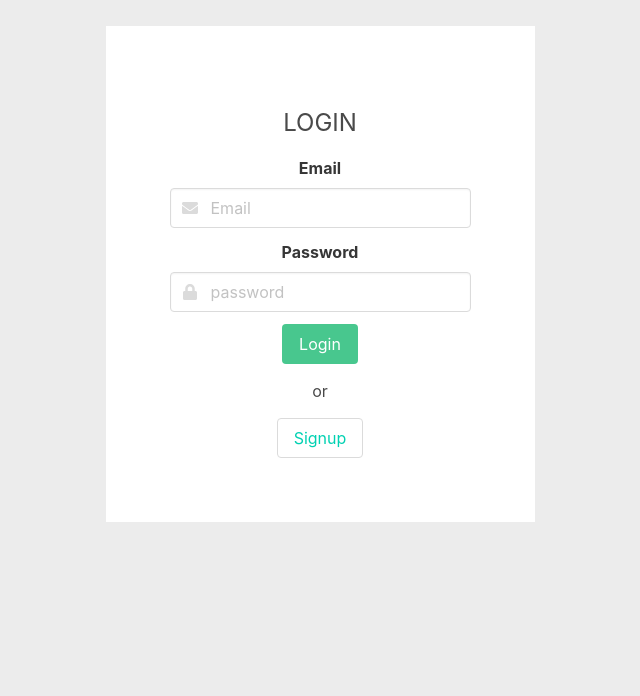
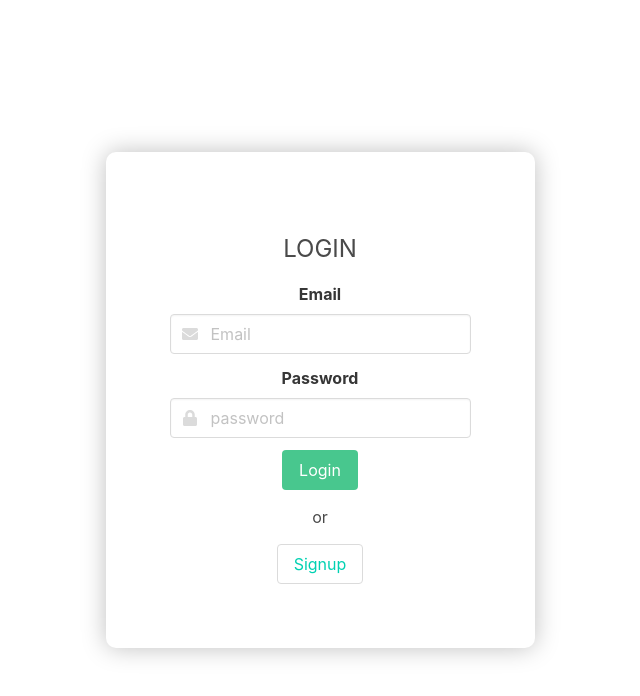
Before and after one commit to Tresor11/final-capstone, a React (Create React App) app: page /login in a window 1280 px wide. Shown: the top 696 px of the page, without its empty margins (320-960 px from the left). Built offline with nearby package versions, Linux system fonts and the light colour scheme.

Commit message:
add shadow to the forms

```diff
--- a/src/containers/LoginForm.js
+++ b/src/containers/LoginForm.js
@@ -45,7 +45,7 @@ class LoginForm extends React.Component {
     const { email, password } = this.state;
     return (
       <div className="wrap">
-        <div className="login-form">
+        <div className="reg-form">
           <h4 className="form-control new-book-text is-size-4">LOGIN</h4>
           <form className="form-control" onSubmit={this.handleSubmit}>
             <div className="field">
--- a/src/containers/SignupFrom.js
+++ b/src/containers/SignupFrom.js
@@ -61,7 +61,7 @@ class SignupForm extends React.Component {
     } = this.state;
     return (
       <div className="wrap">
-        <div className="signup-form">
+        <div className="reg-form">
           <h4 className="form-control new-book-text">CREATE ACCOUNT</h4>
           <form className="form-control" onSubmit={this.handleSubmit}>
 
@@ -155,7 +155,7 @@ class SignupForm extends React.Component {
             </div>
           </form>
           <h4>-Have an account?-</h4>
-          <Link to="/" className="button has-text-info">Login</Link>
+          <Link to="/login" className="button has-text-info">Login</Link>
         </div>
       </div>
     );
--- a/src/styles/_login.scss
+++ b/src/styles/_login.scss
@@ -1,20 +1,32 @@
 .wrap {
   display: flex;
   justify-content: center;
-  height: 100%;
-  width: 100%;
+  min-height: 100vh;
+  min-width: 100vw;
+  overflow: hidden;
   align-items: center;
+  background-color: white;
 }
 
-.login-form {
+.reg-form {
   width: auto;
   height: auto;
   background-color: white;
   text-align: center;
   margin: 2% 0;
   padding: 5%;
+  border-radius: 10px;
+
+  -webkit-box-shadow: 0px 0px 25px 0px rgba(0,0,0,0.25);
+  box-shadow: 0px 0px 25px 0px rgba(0,0,0,0.25);
 
   h4 {
     padding: 5% 0%;
   }
 }
+
+@media screen and (max-width:768px){
+  .login-form{
+    width: 80%;
+  }
+}
--- a/src/styles/_nav.scss
+++ b/src/styles/_nav.scss
@@ -1,6 +1,4 @@
 body {
-  background-color: rgb(236, 236, 236);
-  min-height: 100vh;
   position: relative;
 }
 
--- a/src/styles/index.scss
+++ b/src/styles/index.scss
@@ -3,6 +3,5 @@
 @import "_preview.scss";
 @import "_details.scss";
 @import "_login.scss";
-@import "_signup.scss";
 @import "_profile.scss";
 @import "_spiner.scss";
```
